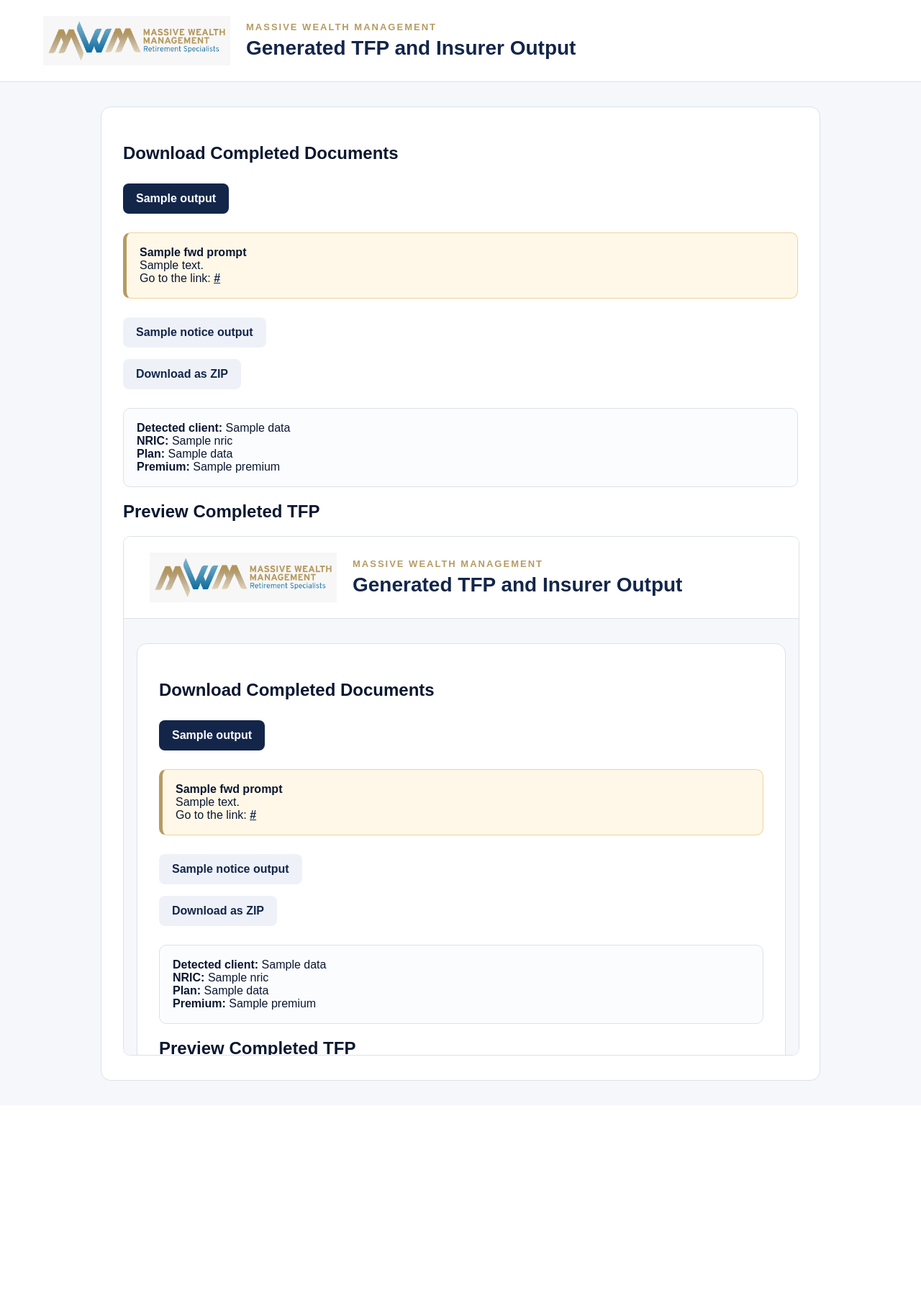
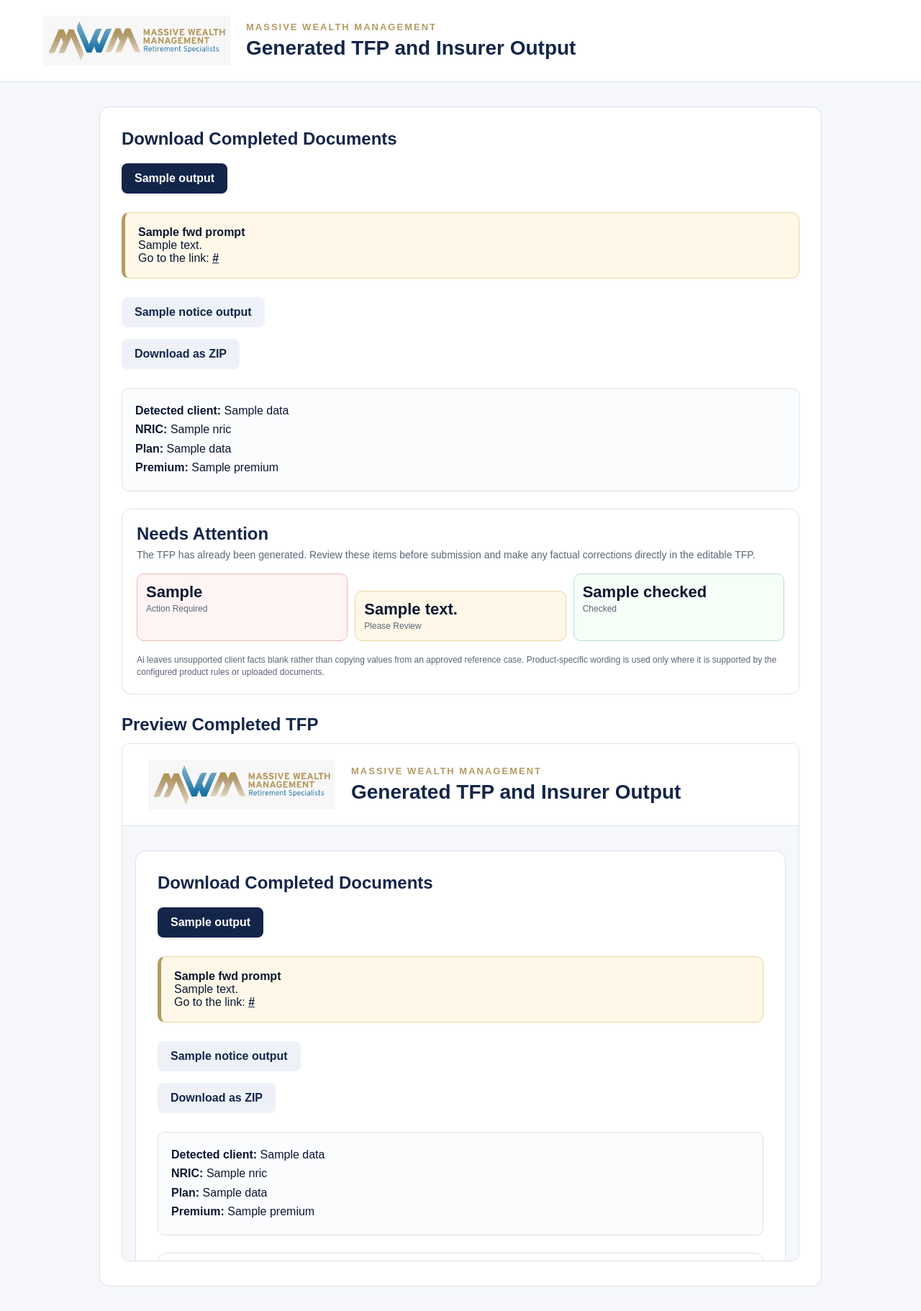
Before and after one commit to mwmpr-png/mwm-tfp-form-filler, a FastAPI app: template app/templates/result.html in a window 1280 px wide. Shown: the whole page at 72% size. Before the commit the page ends 1502 px from the top, so only its background shows below. Run offline with FastAPI, Linux system fonts and the light colour scheme; the template is opened without the code that fills it: most values are stand-ins (such as "Sample title", 1, 10 or a date in 2020).

Commit message:
Add Needs Attention to TFP results
Show Action Required, Please Review and Checked compliance items after TFP generation.

```diff
--- a/app/templates/result.html
+++ b/app/templates/result.html
@@ -4,22 +4,57 @@
   <meta charset="utf-8"><meta name="viewport" content="width=device-width, initial-scale=1">
   <title>Generated TFP and Insurer Output</title>
   <style>
-    :root { --navy:#13264a; --bg:#f5f7fb; --border:#dbe2ea; --text:#0b1730; --gold:#b59b63; }
+    :root {
+      --navy:#13264a; --bg:#f5f7fb; --border:#dbe2ea; --text:#0b1730; --gold:#b59b63;
+      --muted:#5b6575; --danger:#a61b1b; --danger-bg:#fff4f4; --danger-border:#edb6b6;
+      --warn:#8a5a00; --warn-bg:#fff8e8; --warn-border:#ecd49d;
+      --ok:#16834a; --ok-bg:#f3fff7; --ok-border:#b7dfc7;
+    }
+    * { box-sizing:border-box; }
     body { margin:0; background:var(--bg); color:var(--text); font-family:Arial, sans-serif; }
     .hero { background:#fff; border-bottom:1px solid var(--border); padding:22px 36px; }
     .hero-inner { max-width:1160px; margin:0 auto; display:flex; align-items:center; gap:22px; }
     .logo { width:260px; max-width:36vw; height:auto; }
     .brand-text { letter-spacing:2px; color:var(--gold); font-weight:800; font-size:13px; margin-bottom:6px; }
     h1 { margin:0; font-size:28px; color:var(--navy); }
-    .wrap { max-width:1000px; margin:34px auto; padding:0 18px; }
+    h2 { color:var(--navy); margin:0 0 12px; }
+    h3 { margin:0; font-size:17px; }
+    .wrap { max-width:1040px; margin:34px auto; padding:0 18px; }
     .card { background:white; border:1px solid var(--border); border-radius:14px; padding:30px; }
     a.button { display:inline-block; background:var(--navy); color:white; padding:12px 18px; border-radius:8px; text-decoration:none; font-weight:700; margin:8px 8px 8px 0; }
     .secondary { background:#eef2f8 !important; color:#13264a !important; }
-    .summary { background:#fbfcfe; border:1px solid var(--border); border-radius:10px; padding:18px; margin-top:18px; }
-    .notice { background:#fff8e8; border:1px solid #ecd49d; border-left:5px solid var(--gold); border-radius:10px; padding:18px; margin:18px 0; }
+    .summary { background:#fbfcfe; border:1px solid var(--border); border-radius:10px; padding:18px; margin-top:18px; line-height:1.65; }
+    .notice { background:var(--warn-bg); border:1px solid var(--warn-border); border-left:5px solid var(--gold); border-radius:10px; padding:18px; margin:18px 0; }
     .notice a { color:var(--navy); font-weight:700; word-break:break-all; }
+    .review { margin-top:24px; border:1px solid var(--border); border-radius:12px; padding:20px; }
+    .review-head { display:flex; justify-content:space-between; gap:16px; align-items:flex-start; flex-wrap:wrap; }
+    .review-title { margin:0; }
+    .review-sub { color:var(--muted); font-size:14px; line-height:1.45; margin:5px 0 0; }
+    .counts { display:grid; grid-template-columns:repeat(3,minmax(0,1fr)); gap:10px; margin:16px 0 18px; }
+    .count { border:1px solid var(--border); border-radius:10px; padding:12px; }
+    .count strong { display:block; font-size:22px; }
+    .count span { font-size:12px; color:var(--muted); }
+    .count.action { background:var(--danger-bg); border-color:var(--danger-border); }
+    .count.review { background:var(--warn-bg); border-color:var(--warn-border); }
+    .count.checked { background:var(--ok-bg); border-color:var(--ok-border); }
+    .group { margin-top:18px; }
+    .items { display:grid; gap:9px; margin-top:9px; }
+    .item { border:1px solid var(--border); border-radius:10px; padding:12px 14px; line-height:1.42; }
+    .item.action { background:var(--danger-bg); border-color:var(--danger-border); }
+    .item.review { background:var(--warn-bg); border-color:var(--warn-border); }
+    .item.checked { background:var(--ok-bg); border-color:var(--ok-border); }
+    .item-title { font-weight:800; }
+    .item-detail { margin-top:3px; color:#3d4858; font-size:13px; }
+    .page { display:inline-block; margin-top:6px; font-size:11px; color:var(--muted); font-weight:700; }
+    details { margin-top:18px; }
+    details summary { cursor:pointer; color:var(--ok); font-weight:700; }
+    .review-foot { color:var(--muted); font-size:12px; line-height:1.45; margin:16px 0 0; }
     iframe { width:100%; height:720px; border:1px solid var(--border); border-radius:10px; background:white; }
-    @media(max-width:760px){ .hero-inner{flex-direction:column; align-items:flex-start;} .logo{max-width:100%; width:240px;} }
+    .preview-title { margin-top:28px; }
+    @media(max-width:760px){
+      .hero-inner{flex-direction:column; align-items:flex-start;} .logo{max-width:100%; width:240px;}
+      .card{padding:20px;} .counts{grid-template-columns:1fr;} iframe{height:560px;}
+    }
   </style>
 </head>
 <body>
@@ -44,13 +79,79 @@
     {% endif %}
     {% for name, url in notice_outputs %}<a class="button secondary" href="{{ url }}" target="_blank">{{ name }}</a>{% endfor %}
     <br><a class="button secondary" href="{{ zip_url }}">Download as ZIP</a>
+
     <div class="summary">
       <strong>Detected client:</strong> {{ data.client_name or 'Not detected' }}<br>
       <strong>NRIC:</strong> {{ data.nric or 'Not detected' }}<br>
       <strong>Plan:</strong> {{ data.plan_name or 'Not detected' }}<br>
       <strong>Premium:</strong> {{ data.premium or 'Not detected' }}
     </div>
-    <h2>Preview Completed TFP</h2>
+
+    {% if needs_attention %}
+    <section class="review" aria-label="Needs Attention">
+      <div class="review-head">
+        <div>
+          <h2 class="review-title">Needs Attention</h2>
+          <p class="review-sub">The TFP has already been generated. Review these items before submission and make any factual corrections directly in the editable TFP.</p>
+        </div>
+      </div>
+
+      <div class="counts">
+        <div class="count action"><strong>{{ needs_attention.get('counts', {}).get('action_required', 0) }}</strong><span>Action Required</span></div>
+        <div class="count review"><strong>{{ needs_attention.get('counts', {}).get('please_review', 0) }}</strong><span>Please Review</span></div>
+        <div class="count checked"><strong>{{ needs_attention.get('counts', {}).get('checked', 0) }}</strong><span>Checked</span></div>
+      </div>
+
+      {% if needs_attention.get('action_required') %}
+      <div class="group">
+        <h3>🔴 Action Required</h3>
+        <div class="items">
+          {% for item in needs_attention.get('action_required', []) %}
+          <div class="item action">
+            <div class="item-title">{{ item.get('label', '') }}</div>
+            <div class="item-detail">{{ item.get('detail', '') }}</div>
+            {% if item.get('page') %}<span class="page">{{ item.get('page') }}</span>{% endif %}
+          </div>
+          {% endfor %}
+        </div>
+      </div>
+      {% endif %}
+
+      {% if needs_attention.get('please_review') %}
+      <div class="group">
+        <h3>🟠 Please Review</h3>
+        <div class="items">
+          {% for item in needs_attention.get('please_review', []) %}
+          <div class="item review">
+            <div class="item-title">{{ item.get('label', '') }}</div>
+            <div class="item-detail">{{ item.get('detail', '') }}</div>
+            {% if item.get('page') %}<span class="page">{{ item.get('page') }}</span>{% endif %}
+          </div>
+          {% endfor %}
+        </div>
+      </div>
+      {% endif %}
+
+      {% if needs_attention.get('checked') %}
+      <details>
+        <summary>✅ Show checks completed by Ai ({{ needs_attention.get('counts', {}).get('checked', 0) }})</summary>
+        <div class="items">
+          {% for item in needs_attention.get('checked', []) %}
+          <div class="item checked">
+            <div class="item-title">{{ item.get('label', '') }}</div>
+            <div class="item-detail">{{ item.get('detail', '') }}</div>
+            {% if item.get('page') %}<span class="page">{{ item.get('page') }}</span>{% endif %}
+          </div>
+          {% endfor %}
+        </div>
+      </details>
+      {% endif %}
+
+      <p class="review-foot">Ai leaves unsupported client facts blank rather than copying values from an approved reference case. Product-specific wording is used only where it is supported by the configured product rules or uploaded documents.</p>
+    </section>
+    {% endif %}
+
+    <h2 class="preview-title">Preview Completed TFP</h2>
     {% if outputs %}<iframe src="{{ outputs[0][1] }}"></iframe>{% endif %}
   </div></div>
 </body>
```
